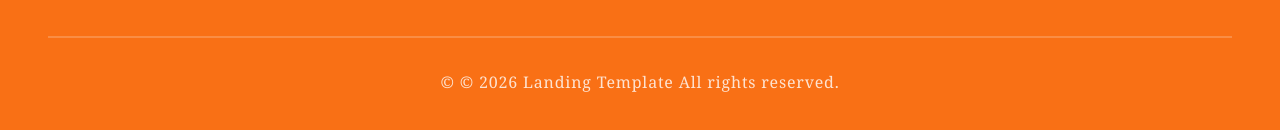
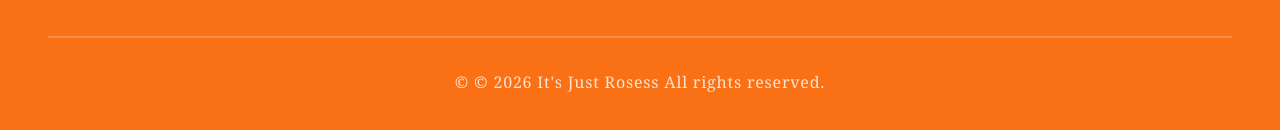
Before and after one commit to SelimFree/itsjustrosess, a React (Vite) app: page / in a window 1280 px wide. Shown: the part 1264-1394 px from the top of the page. Built offline with nearby package versions, Linux system fonts and the light colour scheme.

Commit message:
Updated app params

```diff
--- a/src/main.tsx
+++ b/src/main.tsx
@@ -6,6 +6,6 @@
 
 createRoot(document.getElementById('root')!).render(
   <StrictMode>
-    <App companyName="Landing Template" country="Hungary" languages={[{ code: "en", label: "English" }, { code: "ro", label: "Romanian" }]}/>
+    <App companyName="It's Just Rosess" country="Romania" languages={[{ code: "en", label: "English" }, { code: "ro", label: "Romanian" }]}/>
   </StrictMode>,
 )
```
